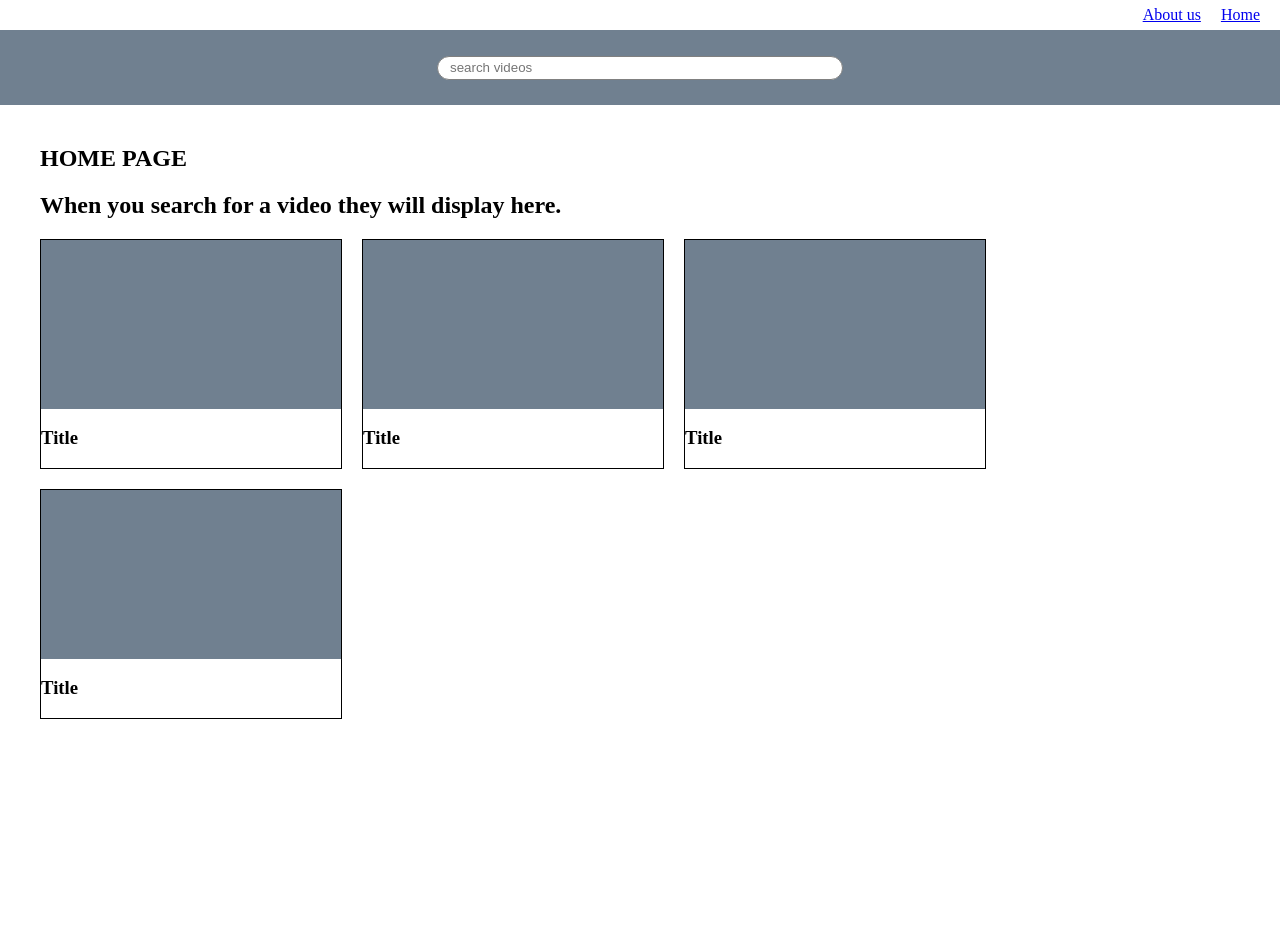
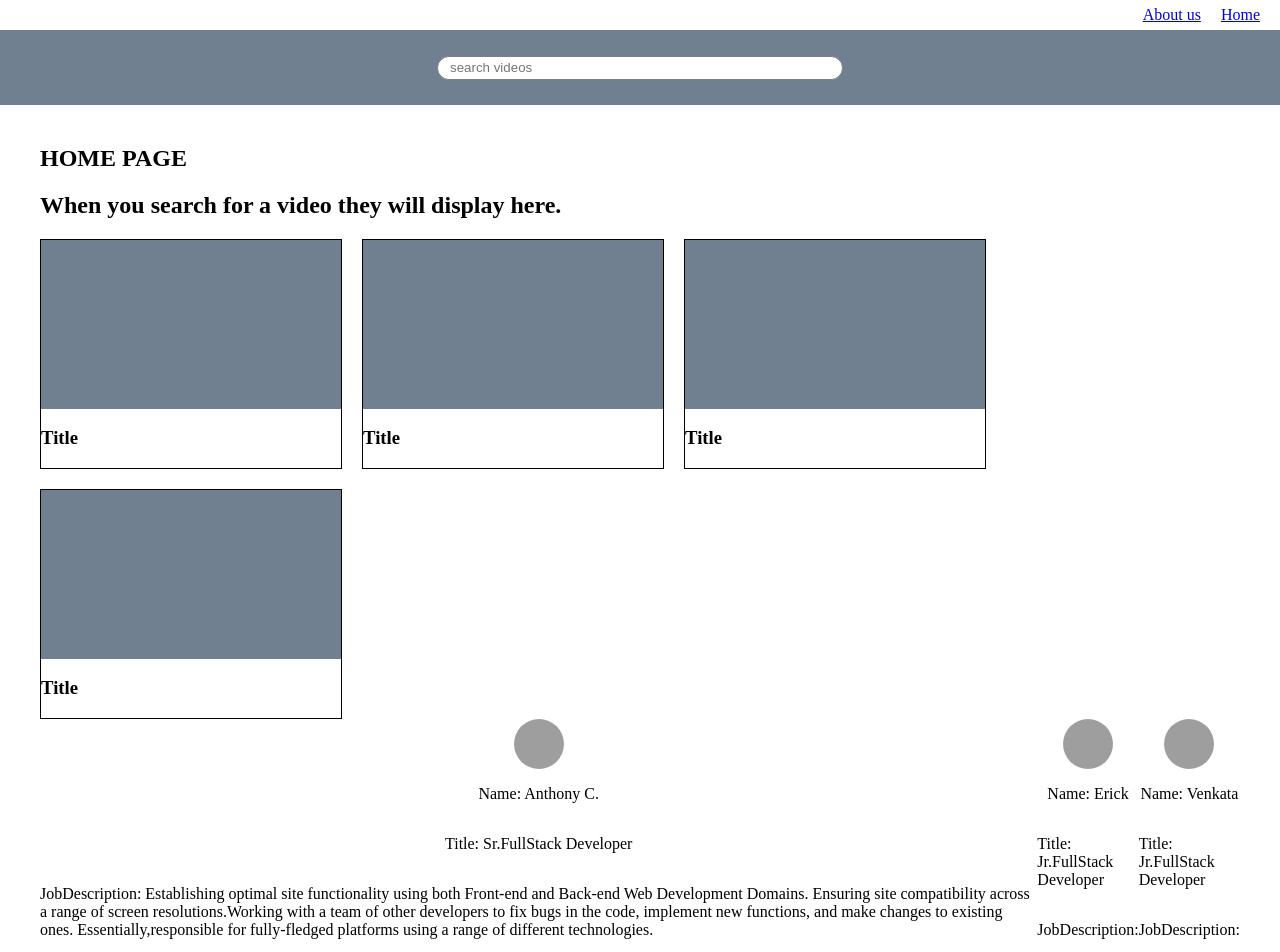
Before and after one commit to efierr/Codeave-utoob, a React (Vite) app: page /about in a window 1280 px wide. Shown: the top 952 px of the page. Before the commit the page ends 800 px from the top, so only its background shows below. Built offline with nearby package versions, Linux system fonts and the light colour scheme; grey boxes are pictures that could not be loaded.

Commit message:
style about us

```diff
--- a/src/App.jsx
+++ b/src/App.jsx
@@ -4,6 +4,7 @@ import Nav from "./components/Nav.jsx";
 import Search from "./components/Search.jsx";
 import Home from "./components/Home.jsx"
 import VideoIndex from "./components/VideoIndex.jsx"
+import About from "./components/About.jsx";
 
 export default function App() {
   return (
@@ -16,6 +17,7 @@ export default function App() {
     <main>
       <Home />
       <VideoIndex />
+      <About />
     </main>
     </>
   );
--- /dev/null
+++ b/src/components/About.css
@@ -0,0 +1,25 @@
+.Avatar{
+    vertical-align: middle;
+    width: 50px;
+    height: 50px;
+    border-radius: 50%;
+    display:flex;
+
+
+  }
+
+.container{
+    display:flex;
+    justify-content: space-between;
+
+}
+
+.developer{
+
+    display: flex;
+    flex-direction: column;
+    justify-content: space-between;
+    align-items: center;
+
+
+}
--- /dev/null
+++ b/src/components/About.jsx
@@ -0,0 +1,38 @@
+import { ReactDOM } from "react";
+import './About.css';
+
+
+export default function About() {
+
+    return(
+        <div className="container">
+            <div className="developer">
+            <img src="https://ca.slack-edge.com/TCVA3PF24-U063SF1VCJ3-f07910bf77c9-512" alt="Anthony" className="Avatar"  />
+            <p>Name: Anthony C.</p>
+            <p>Title: Sr.FullStack Developer </p>
+            <p>JobDescription: Establishing optimal site functionality using both Front-end and Back-end Web Development Domains. Ensuring site compatibility across a range of screen resolutions.Working with a team of other developers to fix bugs in the code, implement new functions, and make changes to existing ones. Essentially,responsible for fully-fledged platforms using a range of different technologies.</p>
+            </div>
+
+            <div className="developer">
+            <img src="https://ca.slack-edge.com/TCVA3PF24-U06471DTBDY-08b366aced14-512" alt="Erick" className="Avatar" />
+            <p>Name: Erick</p>
+            <p>Title: Jr.FullStack Developer</p>
+            <p>JobDescription:</p>
+            </div>
+
+            <div className="developer">
+            <img src="https://ca.slack-edge.com/TCVA3PF24-U06471JD41G-608e59742117-512" alt="Venkata" className="Avatar" />
+            <p>Name: Venkata</p>
+            <p>Title: Jr.FullStack Developer</p>
+            <p>JobDescription:</p>
+            </div>
+
+
+
+
+            </div>
+
+
+
+    )
+}
```
